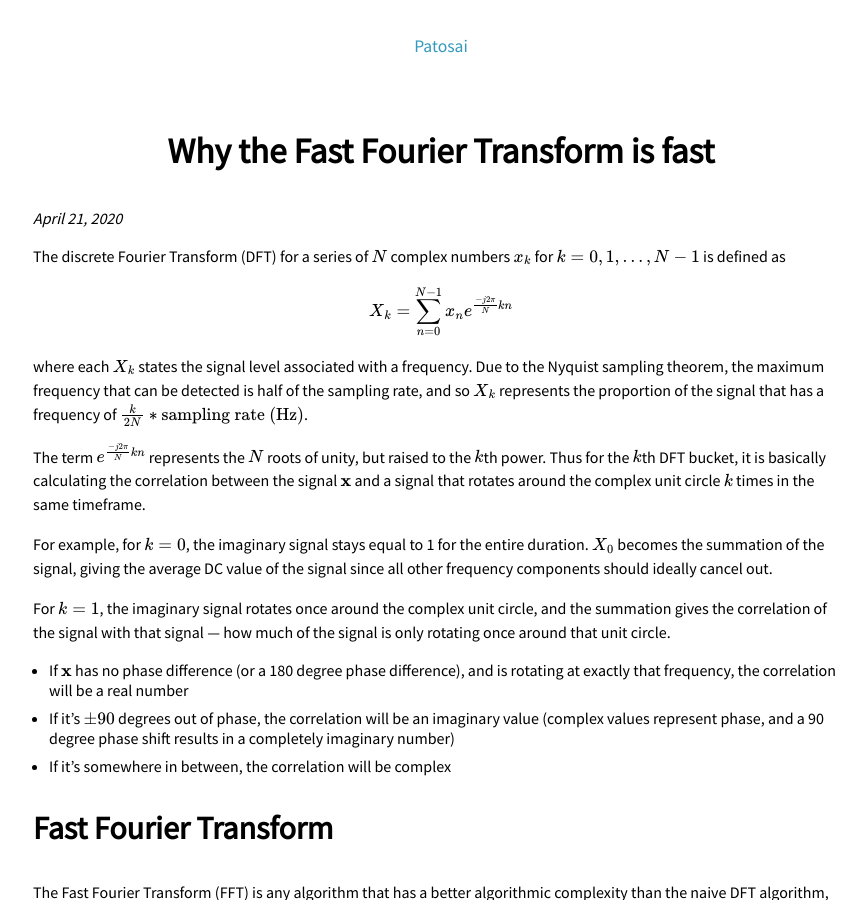
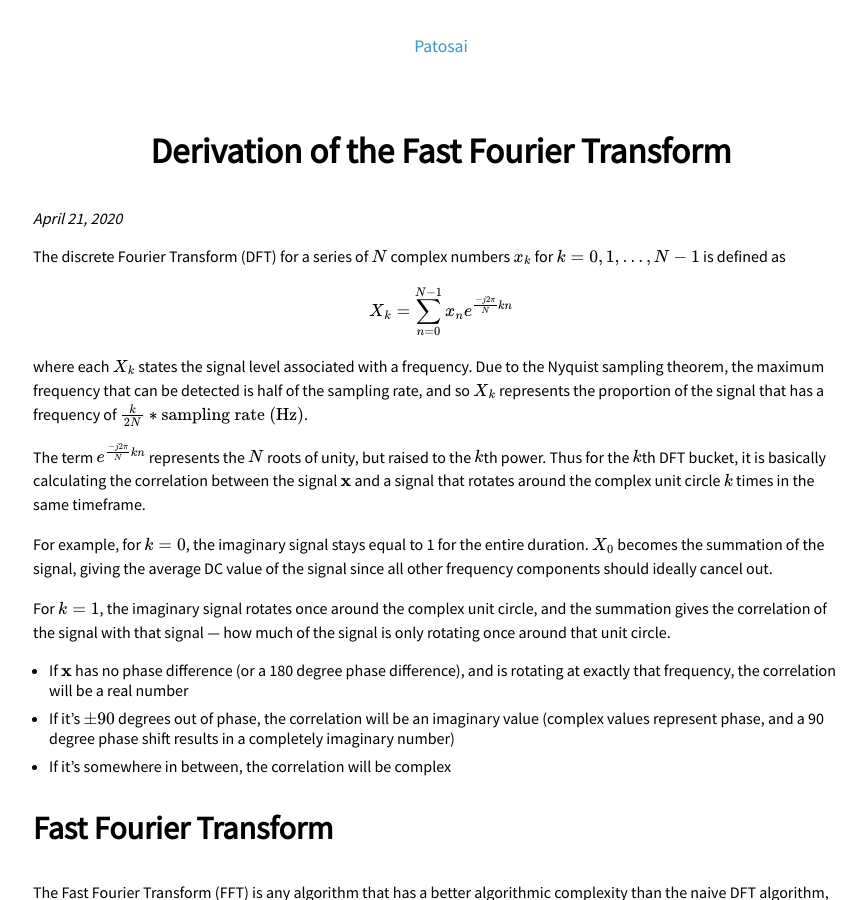
Before and after one commit to patosai/patosai.github.io, a Jekyll site: the page built from _posts/2020-04-20-fourier-transform.markdown, in a window 1280 px wide and 900 px high. Shown: the whole window, without its empty margins (199-1065 px from the left). Built offline with Jekyll 4.4.1, drawn with Linux system fonts in a browser that asks for light colours; formulas are drawn with MathJax 3.

Commit message:
Change name

```diff
--- a/_posts/2019-10-15-fourier-transform.markdown
+++ b/_posts/2020-04-20-fourier-transform.markdown
@@ -1,6 +1,6 @@
 ---
 layout: default
-title:  Why the Fast Fourier Transform is fast
+title:  Derivation of the Fast Fourier Transform
 date:   2020-04-20 17:30:00 -0700
 permalink: /:categories/:title
 ---
```
